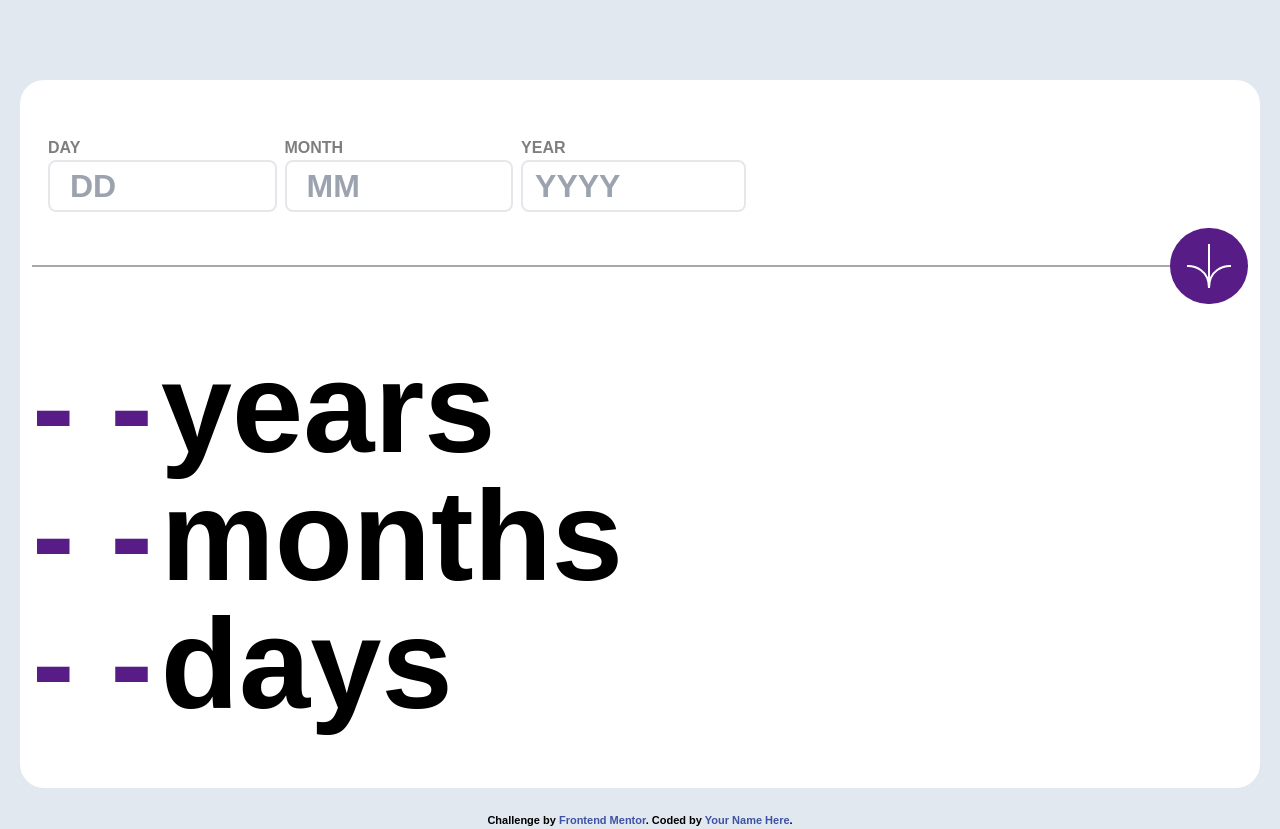
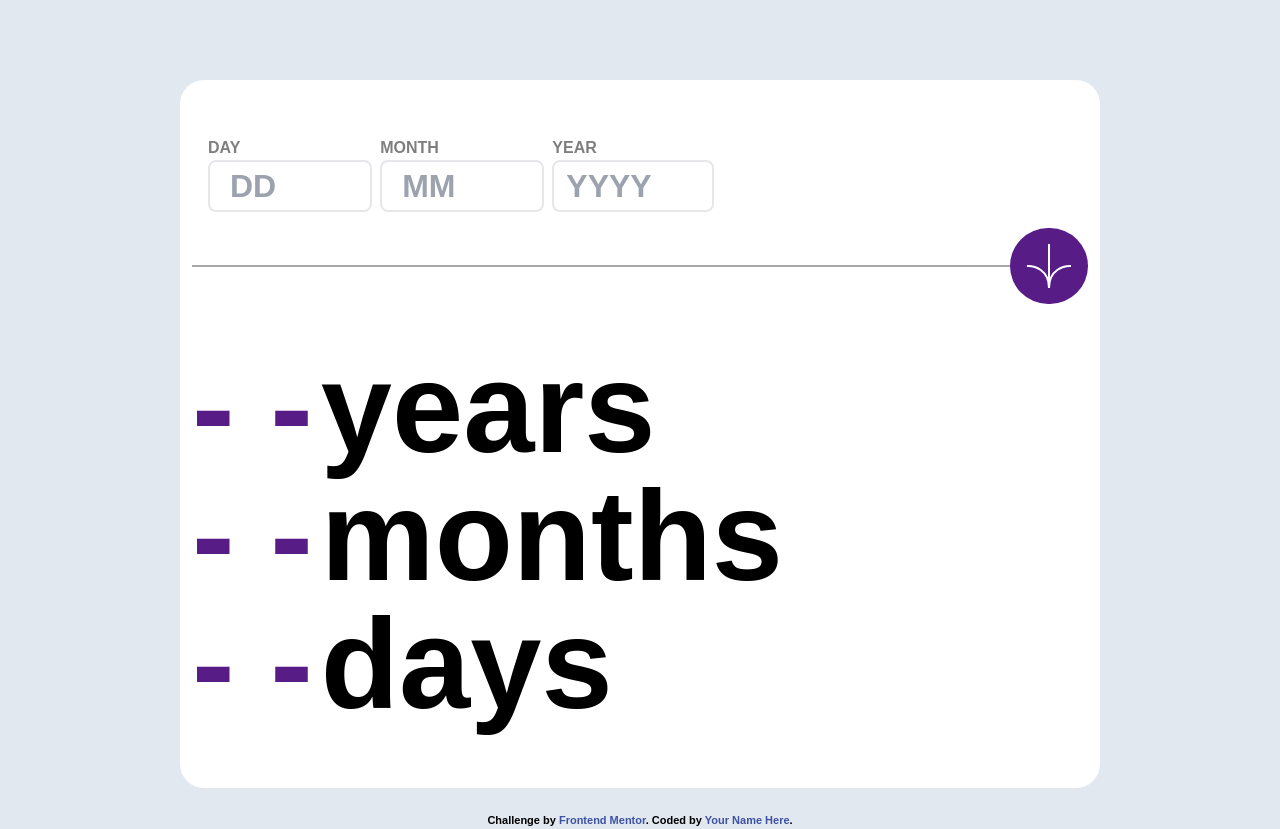
Before and after one commit to vandaminator/age-calculator, a React (Vite) app: page / in a window 1280 px wide. Built offline with nearby package versions, Linux system fonts and the light colour scheme.

Commit message:
Error checking added

```diff
--- a/src/App.jsx
+++ b/src/App.jsx
@@ -17,12 +17,155 @@ function App() {
     Year: [year, setYear],
   };
 
+  const currentDate = new Date();
+  const currentDateInfo = {
+    year: currentDate.getFullYear(),
+    // january is 0
+    // range is (0-11) so add one to make (1-12)
+    month: currentDate.getMonth() + 1,
+    day: currentDate.getDate(),
+  };
+
+  const checkValidate = (year, month, day) => {
+
+    const monthIndex = month - 1;
+
+    const userDate = new Date(year, monthIndex, day);
+
+    const checkYear = userDate.getFullYear();
+    const checkMonth = userDate.getMonth();
+    const checkDay = userDate.getDate();
+
+    const matchYear = year === checkYear;
+    const matchMonth = monthIndex === checkMonth;
+    const matchDay = day === checkDay;
+
+    const isValid = matchDay && matchMonth && matchYear;
+    return isValid;
+  };
+
+  const handleClick = () => {
+    // these will be used when user left the fields blank
+    const dayIsEmpty = day === "";
+    const monthIsEmpty = month === "";
+    const yearIsEmpty = year === "";
+
+    // if all fields are filled then false
+    const oneIsEmpty = dayIsEmpty | monthIsEmpty | yearIsEmpty;
+
+    // checks if they are numbers and within their ranges e.g Month(1-12)
+    const dayIsNotFormat = isNaN(day) | (+day > 31) | (+day < 1);
+    const monthIsNotFormat = isNaN(month) | (+month > 12) | (+month < 1);
+    const yearIsNotFormat = isNaN(year) | (year.length !== 4);
+
+    // if all fields fit format then false
+    const oneIsNotFormat = dayIsNotFormat | monthIsNotFormat | yearIsNotFormat;
+
+    // these will be used to check if user date is in the future
+    const yearIsFuture = +year > currentDateInfo.year;
+    const monthIsFuture =
+      +year === currentDateInfo.year && +month > currentDateInfo.month;
+    const dayIsFuture =
+      +year === currentDateInfo.year &&
+      +month === currentDateInfo.month &&
+      +day > currentDateInfo.day;
+
+    // used to give messege if user did error
+    const errorDay = document.getElementById("error-day");
+    const errorMonth = document.getElementById("error-month");
+    const errorYear = document.getElementById("error-year");
+
+    // used to change color incase of error with tailwind on inputs
+    const inputDayList = document.getElementById("day").classList;
+    const inputMonthList = document.getElementById("month").classList;
+    const inputYearList = document.getElementById("year").classList;
+
+    // and labels for inputs
+    const labelDayList = document.getElementById("label-day").classList;
+    const labelMonthList = document.getElementById("label-month").classList;
+    const labelYearList = document.getElementById("label-year").classList;
+
+    // reseting to show user where they did good and wrong
+    inputDayList.remove("border-red-400");
+    labelDayList.remove("text-red-500");
+    inputMonthList.remove("border-red-400");
+    labelMonthList.remove("text-red-500");
+    inputYearList.remove("border-red-400");
+    labelYearList.remove("text-red-500");
+    errorDay.innerHTML = "";
+    errorMonth.innerHTML = "";
+    errorYear.innerHTML = "";
+
+    // these check if users date is in the future
+    if (yearIsFuture) {
+      inputYearList.add("border-red-400");
+      labelYearList.add("text-red-500");
+      // showing user error msg for this
+      errorYear.innerHTML = "must be in the past";
+    } else if (monthIsFuture) {
+      inputMonthList.add("border-red-400");
+      labelMonthList.add("text-red-500");
+      // showing user error msg for this
+      errorMonth.innerHTML = "must be in the past";
+    } else if (dayIsFuture) {
+      inputDayList.add("border-red-400");
+      labelDayList.add("text-red-500");
+      // showing user error msg for this
+      errorDay.innerHTML = "must be in the past";
+    }
+
+    if (oneIsNotFormat) {
+      // give error messege to the field not in format
+      if (dayIsNotFormat) {
+        // using tailwind the field turns red if error
+        inputDayList.add("border-red-400");
+        labelDayList.add("text-red-500");
+        // showing user error msg for this
+        errorDay.innerHTML = "must be a valid day number";
+      }
+      if (monthIsNotFormat) {
+        inputMonthList.add("border-red-400");
+        labelMonthList.add("text-red-500");
+        // showing user error msg for this
+        errorMonth.innerHTML = "must be a valid month number";
+      }
+      if (yearIsNotFormat) {
+        inputYearList.add("border-red-400");
+        labelYearList.add("text-red-500");
+        // showing user error msg for this
+        errorYear.innerHTML = "must be a valid year number";
+      }
+    }
+    if (oneIsEmpty) {
+      // give error messege to the empty field
+      if (dayIsEmpty) {
+        // using tailwind the field turns red if error
+        inputDayList.add("border-red-400");
+        labelDayList.add("text-red-500");
+        // showing user error msg for this
+        errorDay.innerHTML = "this field is required";
+      }
+      if (monthIsEmpty) {
+        inputMonthList.add("border-red-400");
+        labelMonthList.add("text-red-500");
+        // showing user error msg for this
+        errorMonth.innerHTML = "this field is required";
+      }
+      if (yearIsEmpty) {
+        inputYearList.add("border-red-400");
+        labelYearList.add("text-red-500");
+        // showing user error msg for this
+        errorYear.innerHTML = "this field is required";
+      }
+    }
+  };
+
   return (
     <>
       <TimeContext.Provider value={data}>
-        <div className="mx-5 mb-6 mt-20 rounded-3xl bg-white px-3 py-10">
+        <div className="mx-5 mb-6 mt-20 rounded-3xl bg-white px-3 py-10 lg:mx-auto lg:w-[920px]">
           <Input />
-          <ButtonCalcu iconArrow={iconArrow} />
+          <ButtonCalcu iconArrow={iconArrow} onClick={handleClick} />
           <Display />
         </div>
       </TimeContext.Provider>
--- a/src/components/ButtonCalcu.jsx
+++ b/src/components/ButtonCalcu.jsx
@@ -1,12 +1,14 @@
-function ButtonCalcu({ iconArrow }) {
+function ButtonCalcu({ iconArrow, onClick }) {
   return (
-    <div className="" id="image-box">
+    <div className="flex justify-center lg:justify-end" id="image-box">
       {/* <div className="absolute top-1/2 z-0 w-full border border-black"></div> */}
-      <img
-        className="z-10 mx-auto rounded-full bg-purple-900 p-4 opacity-100 hover:bg-purple-700 active:bg-black lg:mr-0"
-        src={iconArrow}
-        alt="image"
-      />
+      <button className="" onClick={onClick}>
+        <img
+          className="z-10 rounded-full bg-purple-900 p-4 opacity-100 hover:bg-purple-700 active:bg-black "
+          src={iconArrow}
+          alt="image"
+        />
+      </button>
     </div>
   );
 }
--- a/src/components/Input.jsx
+++ b/src/components/Input.jsx
@@ -12,12 +12,16 @@ function Input({}) {
   return (
     <div className="flex gap-2 p-4 lg:w-3/5">
       <div className="flex flex-col">
-        <label htmlFor="day" className="font-bold uppercase opacity-50">
+        <label
+          htmlFor="day"
+          className="font-bold uppercase opacity-50"
+          id="label-day"
+        >
           Day
         </label>
         <input
           placeholder="DD"
-          type="number"
+          type="text"
           name="day"
           id="day"
           className="decoration-none w-full rounded-lg border-2 pl-5 text-[32px] font-bold hover:border-purple-900 active:border-purple-900"
@@ -31,12 +35,16 @@ function Input({}) {
         <p className="text-sm text-red-400" id="error-day"></p>
       </div>
       <div className="flex flex-col">
-        <label htmlFor="month" className="font-bold uppercase opacity-50">
+        <label
+          htmlFor="month"
+          className="font-bold uppercase opacity-50"
+          id="label-month"
+        >
           Month
         </label>
         <input
           placeholder="MM"
-          type="number"
+          type="text"
           name="month"
           id="month"
           className="decoration-none w-full rounded-lg border-2 pl-5 text-[32px] font-bold hover:border-purple-900 active:border-purple-900"
@@ -50,12 +58,16 @@ function Input({}) {
         <p className="text-sm text-red-400" id="error-month"></p>
       </div>
       <div className="flex flex-col">
-        <label htmlFor="year" className="font-bold uppercase opacity-50">
+        <label
+          htmlFor="year"
+          className="font-bold uppercase opacity-50"
+          id="label-year"
+        >
           Year
         </label>
         <input
           placeholder="YYYY"
-          type="number"
+          type="text"
           name="year"
           id="year"
           className="decoration-none w-full rounded-lg border-2 pl-3 text-[32px] font-bold hover:border-purple-900 active:border-purple-900"
--- /dev/null
+++ b/src/utils/TimeFunctions.js
@@ -0,0 +1,15 @@
+
+const checkValidate = (year, month, day) => {
+  const userDate = new Date(year, month, day);
+
+  const checkYear = userDate.getFullYear();
+  const checkMonth = userDate.getMonth();
+  const checkDay = userDate.getDate();
+
+  const matchYear = year === checkYear;
+  const matchMonth = month === checkMonth;
+  const matchDay = day === checkDay;
+
+  const isValid = matchDay && matchMonth && matchYear;
+  return isValid
+}
```
